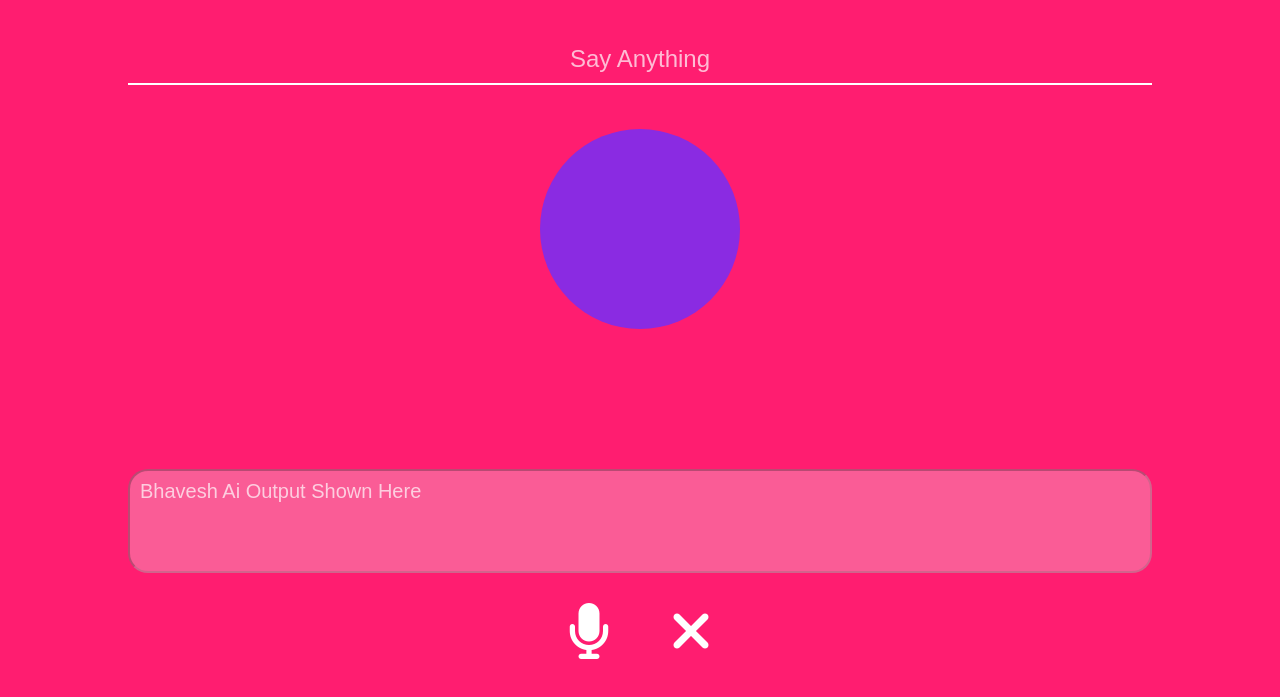
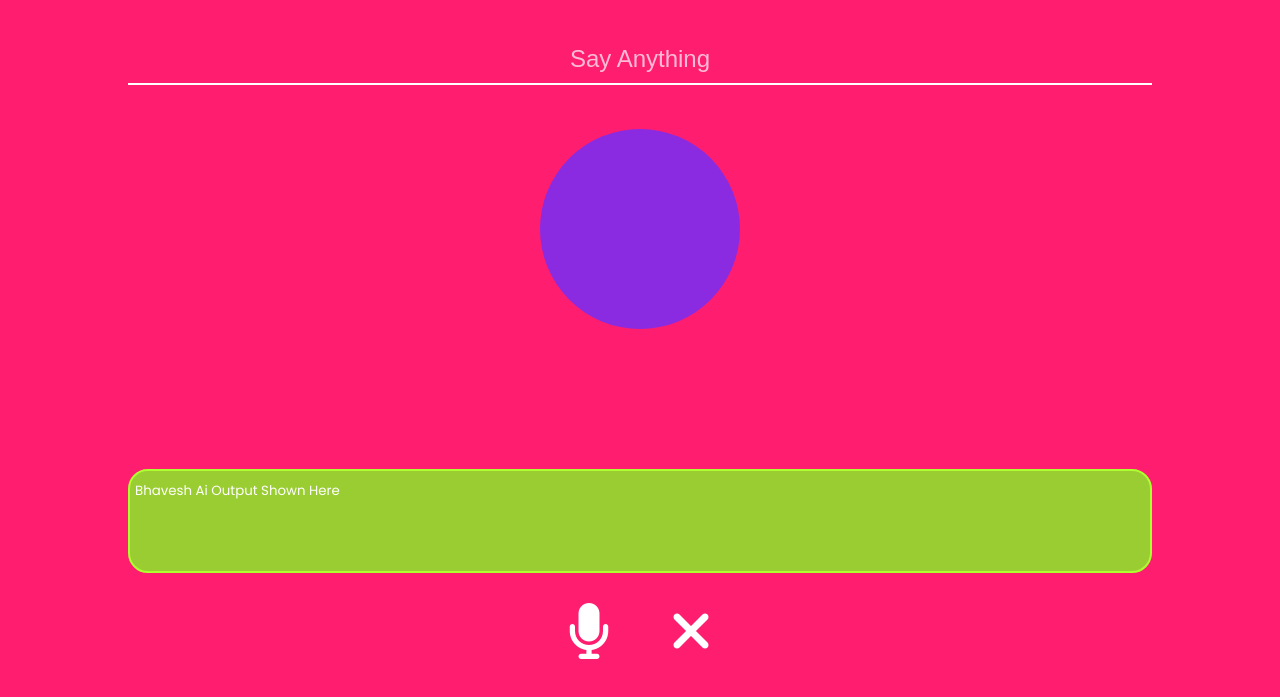
Before and after one commit to Bhavesh189/Bhavesh_Project_infinity, a plain HTML site: page index.html in a window 1280 px wide. Shown: the part 61-758 px from the top of the page. Drawn offline with Linux system fonts and the light colour scheme.

Commit message:
Fixed github pages issue

```diff
--- a/index.html
+++ b/index.html
@@ -32,7 +32,8 @@
         <input type="text" placeholder="Say Anything" id="xx" disabled>
     </div>
     <div class="answer">
-        <input type="text" placeholder="Bhavesh Ai Output Shown Here" id="tt" disabled>
+
+        <textarea placeholder="Bhavesh Ai Output Shown Here" id="tt" disabled></textarea>
     </div>
     <div class="items"><i class="fa-solid fa-microphone" id="st"></i><i class="fa-solid fa-xmark" id="stop"></i></div>
     <script src="script.js"></script>
--- a/styles.css
+++ b/styles.css
@@ -53,24 +53,21 @@ body {
 
 }
 
-.answer input {
-    color: white;
-    white-space: wrap;
-    font-size: 20px;
-    width: 80%;
-    height: 100%;
-    border-radius: 20px;
-    padding: 0 0 60px 10px;
-    cursor: pointer;
+.answer #tt {
+    width :80%;
+    height : 100%;
+    border : 2px solid greenyellow;
+    border-radius : 20px;
+    background : yellowgreen;
+    resize : none;
+    overflow-y: auto;
+    white-space: pre-wrap;
+    font-family: 'poppins',sans-serif;
 }
-
-input:hover {
-    background-color: greenyellow;
-    box-shadow: 0 0 10px greenyellow;
-}
-
-.answer input::placeholder:hover {
-    color: red;
+#tt::placeholder {
+    padding-top : 10px;
+    padding-left : 5px;
+    color : white;
 }
 
 .v.active {
```
